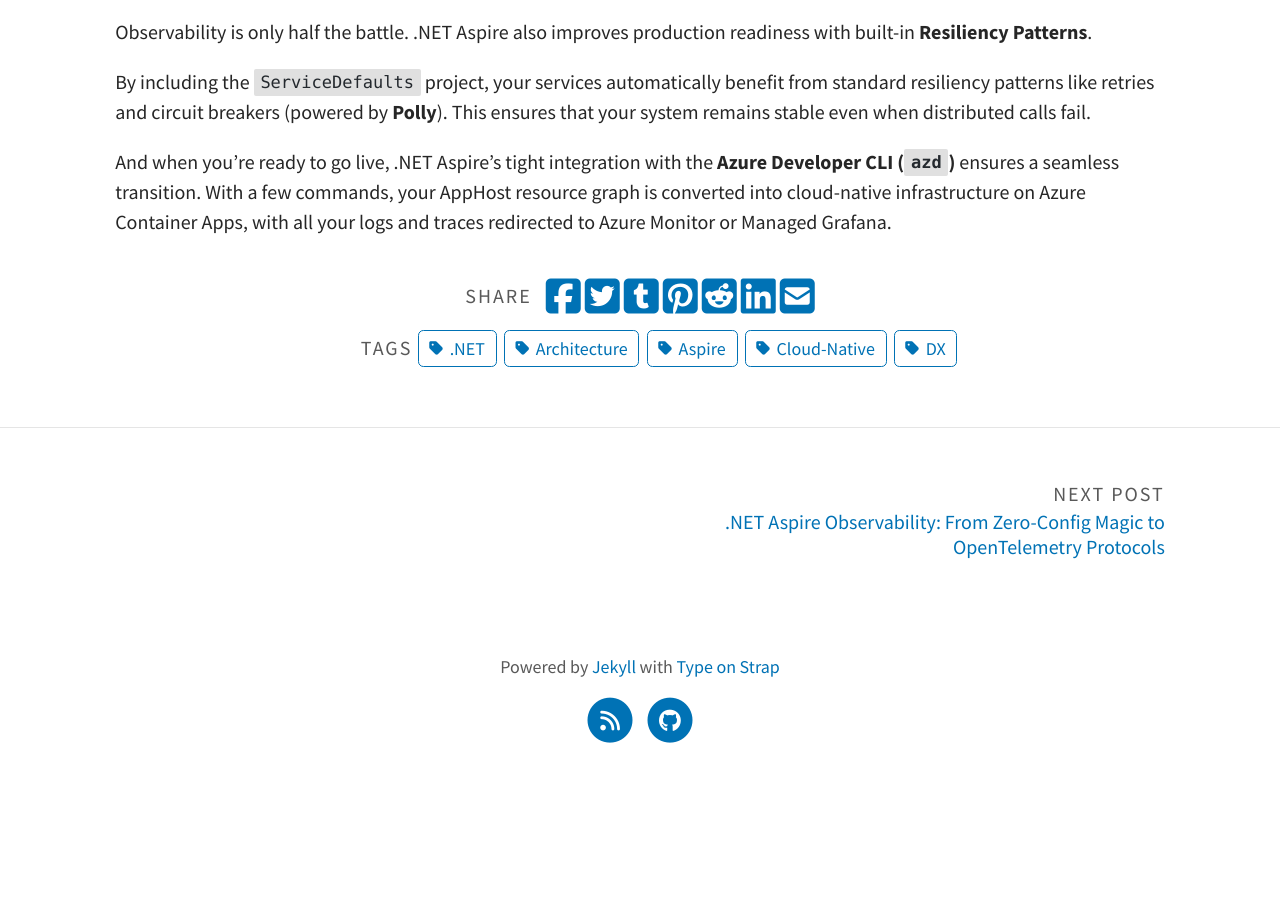
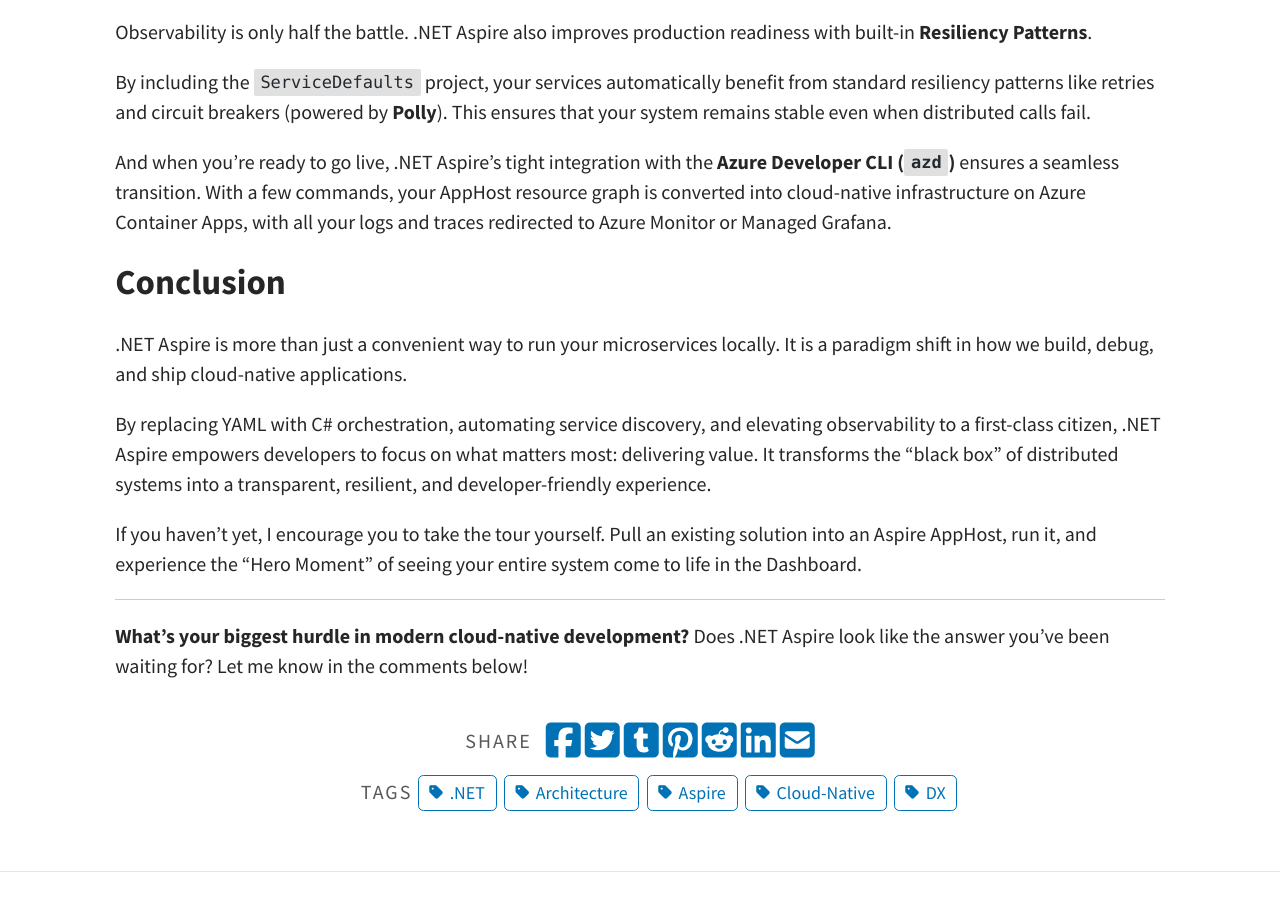
Before and after one commit to pjlorenzo/pjlorenzo.github.io, a Jekyll site: the page built from _posts/2026-03-17-aspire-the-complete-tour.md, in a window 1280 px wide and 900 px high, scrolled down 3196 px. Built offline with Jekyll 4.4.1, drawn with Linux system fonts in a browser that asks for light colours; a script that is not in the unit is left out; before the commit the page ends 3978 px from its top, so only the background shows below that.

Commit message:
feat: complete Aspire complete tour post

```diff
--- a/_posts/2026-03-17-aspire-the-complete-tour.md
+++ b/_posts/2026-03-17-aspire-the-complete-tour.md
@@ -94,3 +94,15 @@ Observability is only half the battle. .NET Aspire also improves production read
 By including the `ServiceDefaults` project, your services automatically benefit from standard resiliency patterns like retries and circuit breakers (powered by **Polly**). This ensures that your system remains stable even when distributed calls fail.
 
 And when you're ready to go live, .NET Aspire's tight integration with the **Azure Developer CLI (`azd`)** ensures a seamless transition. With a few commands, your AppHost resource graph is converted into cloud-native infrastructure on Azure Container Apps, with all your logs and traces redirected to Azure Monitor or Managed Grafana.
+
+## Conclusion
+
+.NET Aspire is more than just a convenient way to run your microservices locally. It is a paradigm shift in how we build, debug, and ship cloud-native applications.
+
+By replacing YAML with C# orchestration, automating service discovery, and elevating observability to a first-class citizen, .NET Aspire empowers developers to focus on what matters most: delivering value. It transforms the "black box" of distributed systems into a transparent, resilient, and developer-friendly experience.
+
+If you haven't yet, I encourage you to take the tour yourself. Pull an existing solution into an Aspire AppHost, run it, and experience the "Hero Moment" of seeing your entire system come to life in the Dashboard.
+
+---
+
+**What's your biggest hurdle in modern cloud-native development?** Does .NET Aspire look like the answer you've been waiting for? Let me know in the comments below!
```
